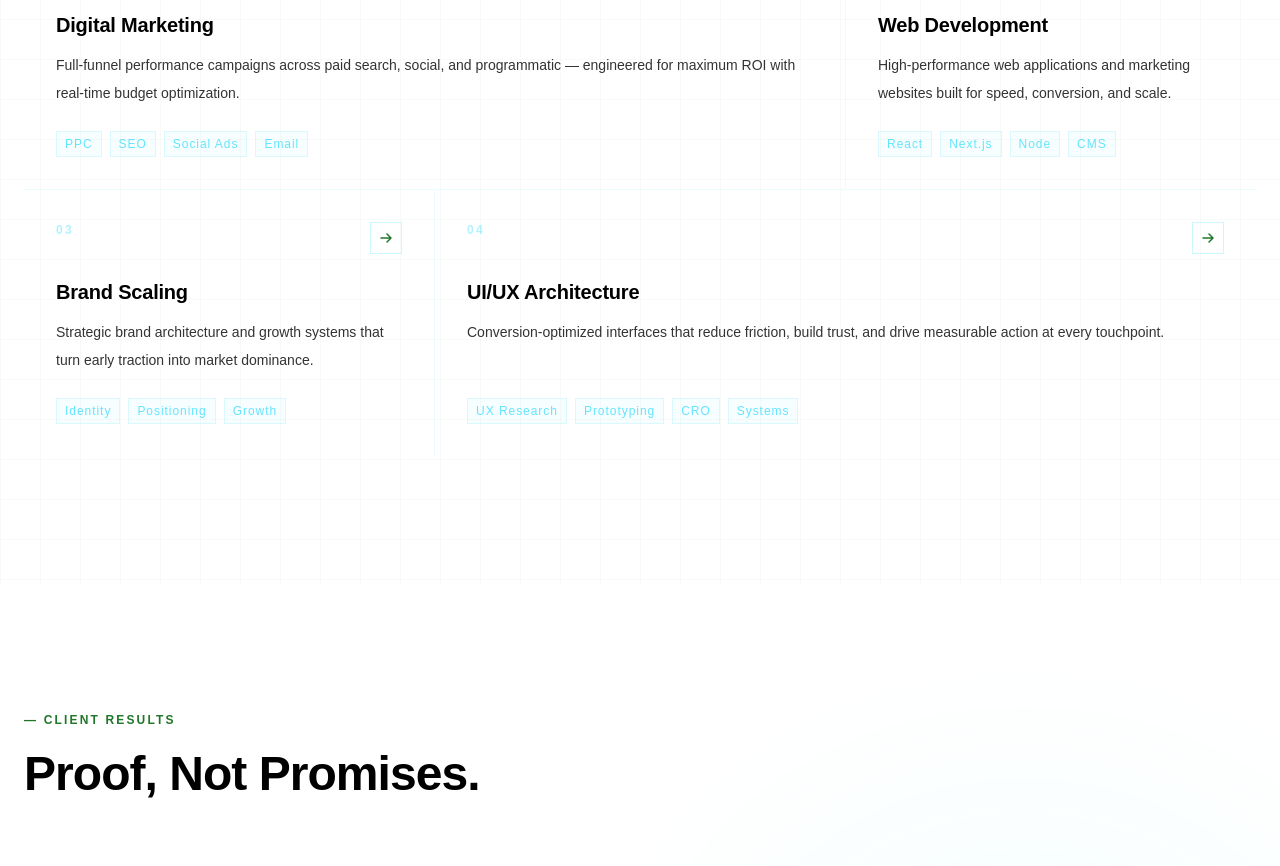
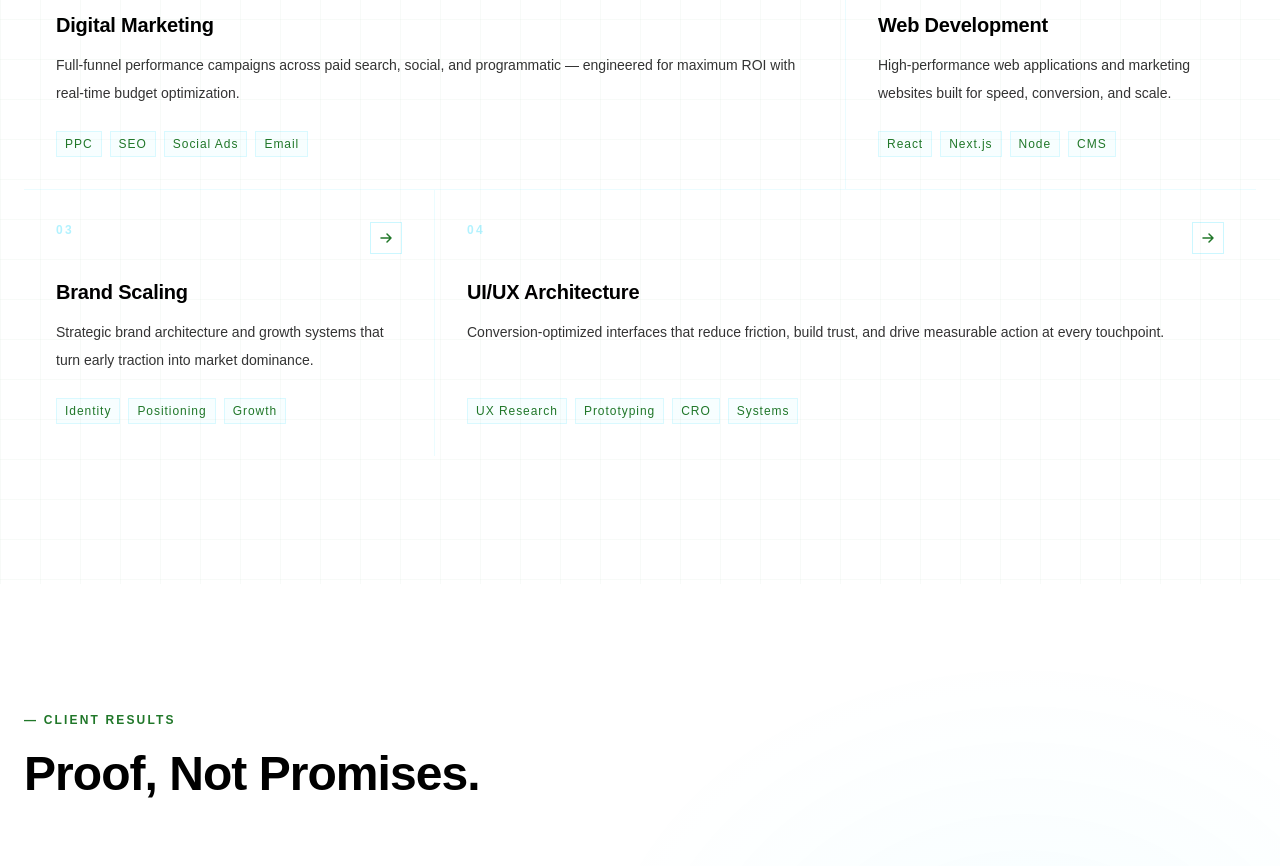
Before and after one commit to Daniyal2513/CSA-Trading-LLC, a React (Vite) app: page / in a window 1280 px wide. Shown: the part 2400-3266 px from the top of the page. Built offline with nearby package versions, Linux system fonts and the light colour scheme; the HTML template or start-up script is replaced by a standard one; a web font is replaced by a local one.

Commit message:
color changes

```diff
--- a/src/App.tsx
+++ b/src/App.tsx
@@ -894,7 +894,7 @@ function ServiceCardContent({ service }: { service: { num: string; title: string
             className="text-xs px-2 py-1"
             style={{
               fontFamily: "'Exo 2', sans-serif",
-              color: 'rgba(0, 212, 255, 0.6)',
+              color: '#207729',
               border: '1px solid rgba(0, 212, 255, 0.12)',
               letterSpacing: '0.08em',
               background: 'rgba(0, 212, 255, 0.03)',
```
